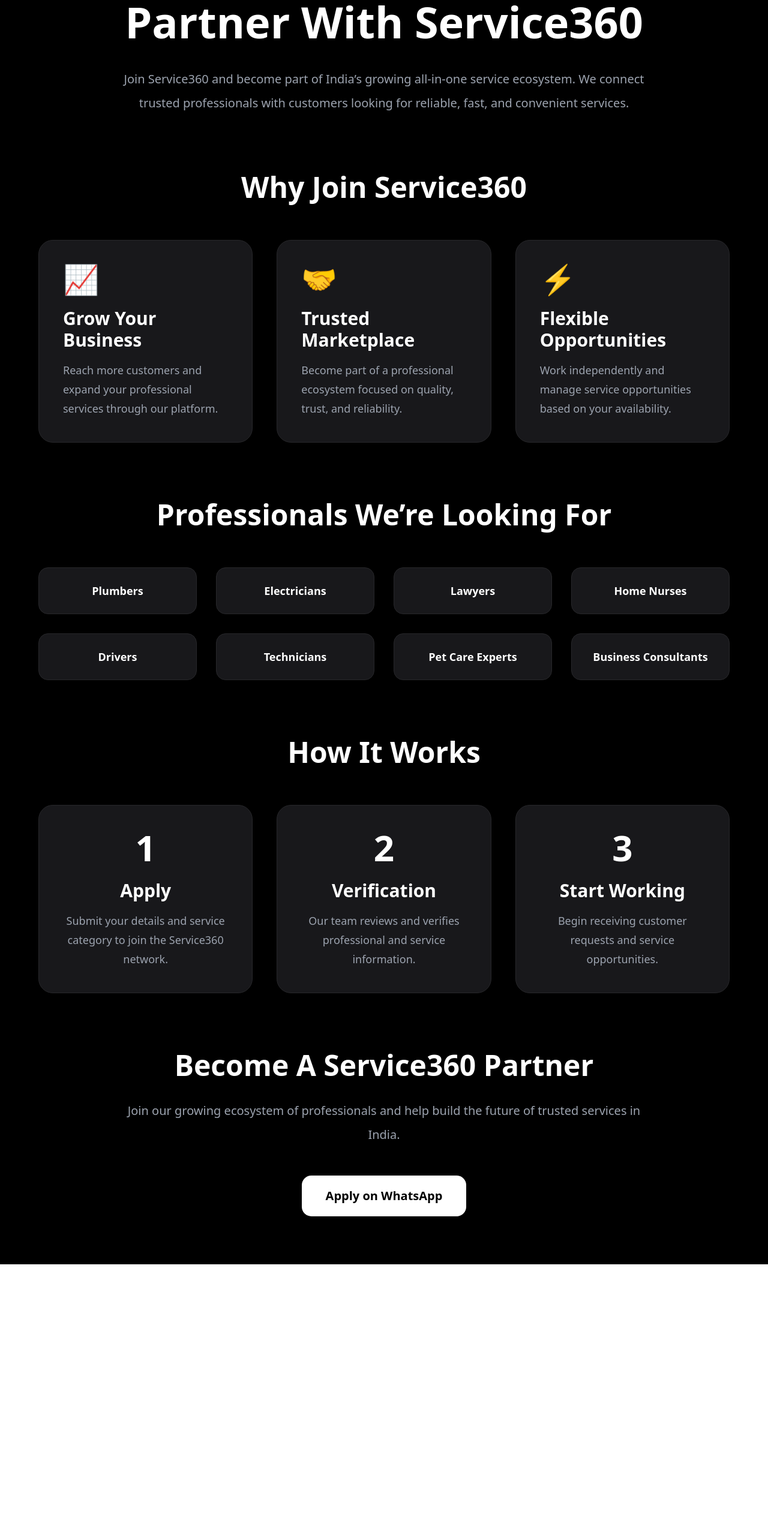
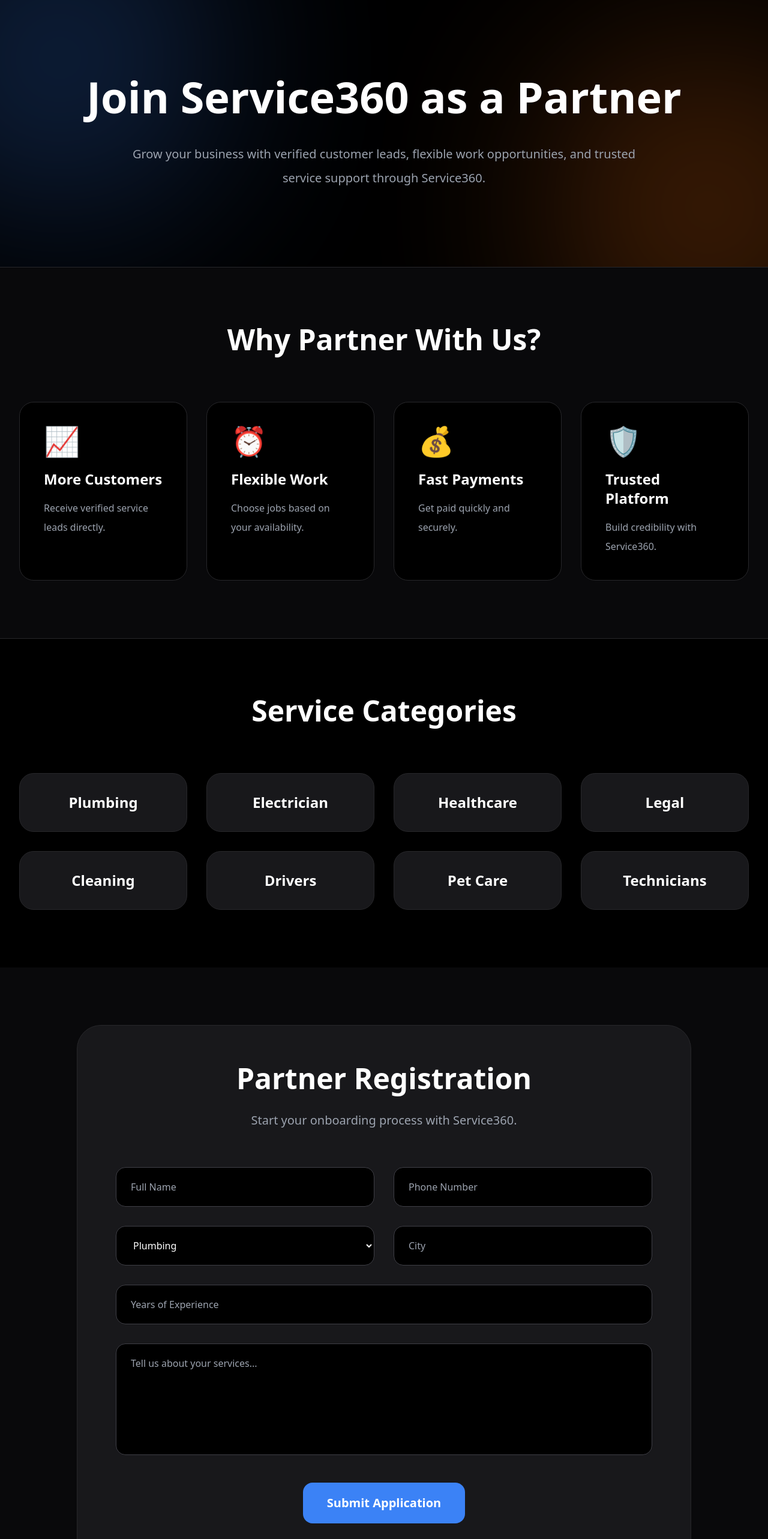
Before and after one commit to service-360/service360-website, a Next.js app: page /partner-with-us in a window 1280 px wide. Shown: the part 80-2646 px from the top of the page at 60% size. Before the commit the page ends 2188 px from the top, so only its background shows below. Built offline with nearby package versions, Linux system fonts and the light colour scheme.

Commit message:
Upgrade partner onboarding page

```diff
--- a/app/partner-with-us/page.js
+++ b/app/partner-with-us/page.js
@@ -1,83 +1,166 @@
-export default function PartnerWithUsPage() {
+"use client"
+
+import { useState } from "react"
+import Navbar from "../components/Navbar"
+import Footer from "../components/Footer"
+
+export default function PartnersPage() {
+
+  const [name, setName] = useState("")
+  const [phone, setPhone] = useState("")
+  const [category, setCategory] = useState("Plumbing")
+  const [city, setCity] = useState("")
+  const [experience, setExperience] = useState("")
+  const [message, setMessage] = useState("")
+
+  const [success, setSuccess] = useState("")
+  const [error, setError] = useState("")
+
+  const handleSubmit = () => {
+
+    if (
+      !name ||
+      !phone ||
+      !category ||
+      !city ||
+      !experience ||
+      !message
+    ) {
+      setError("Please fill all required fields.")
+      setSuccess("")
+      return
+    }
+
+    if (phone.length < 10) {
+      setError("Please enter a valid phone number.")
+      setSuccess("")
+      return
+    }
+
+    setError("")
+    setSuccess("Redirecting to WhatsApp...")
+
+    const whatsappMessage = `
+Hello Service360,
+
+New Partner Registration
+
+Full Name: ${name}
+
+Phone Number: ${phone}
+
+Service Category: ${category}
+
+City: ${city}
+
+Experience: ${experience}
+
+Details:
+${message}
+    `
+
+    const encodedMessage = encodeURIComponent(whatsappMessage)
+
+    window.open(
+      `https://wa.me/916369051521?text=${encodedMessage}`,
+      "_blank"
+    )
+  }
 
   return (
-    <main className="bg-black text-white min-h-screen px-6 py-20">
+    <main className="bg-black text-white min-h-screen">
 
-      <div className="max-w-6xl mx-auto">
+      <Navbar />
 
-        {/* Hero Section */}
-        <section className="text-center mb-24">
+      {/* Hero */}
+      <section className="relative overflow-hidden py-32 px-8">
 
-          <h1 className="text-5xl md:text-7xl font-bold mb-10">
-            Partner With Service360
+        <div className="absolute inset-0 overflow-hidden">
+
+          <div className="absolute top-[-150px] left-[-150px] w-[500px] h-[500px] bg-blue-500 opacity-30 blur-[140px] rounded-full"></div>
+
+          <div className="absolute bottom-[-150px] right-[-150px] w-[500px] h-[500px] bg-orange-500 opacity-30 blur-[140px] rounded-full"></div>
+
+        </div>
+
+        <div className="relative z-20 max-w-7xl mx-auto text-center">
+
+          <h1 className="text-5xl md:text-7xl font-bold leading-tight mb-10">
+
+            Join Service360 as a Partner
+
           </h1>
 
           <p className="text-gray-400 text-xl leading-10 max-w-4xl mx-auto">
-            Join Service360 and become part of India’s growing
-            all-in-one service ecosystem. We connect trusted
-            professionals with customers looking for reliable,
-            fast, and convenient services.
-          </p>
 
-        </section>
+            Grow your business with verified customer leads,
+            flexible work opportunities, and trusted service support
+            through Service360.
 
-        {/* Benefits Section */}
-        <section className="mb-24">
-
-          <h2 className="text-5xl font-bold text-center mb-16">
-            Why Join Service360
-          </h2>
-
-          <div className="grid md:grid-cols-3 gap-10">
-
-            <div className="bg-zinc-900 border border-zinc-800 rounded-3xl p-10">
-
-              <div className="text-5xl mb-6">
-                📈
-              </div>
-
-              <h3 className="text-3xl font-bold mb-4">
-                Grow Your Business
-              </h3>
-
-              <p className="text-gray-400 text-lg leading-8">
-                Reach more customers and expand your
-                professional services through our platform.
           </p>
 
         </div>
 
-            <div className="bg-zinc-900 border border-zinc-800 rounded-3xl p-10">
+      </section>
+
+      {/* Benefits */}
+      <section className="px-8 py-24 border-y border-zinc-800 bg-zinc-950">
+
+        <div className="max-w-7xl mx-auto">
+
+          <h2 className="text-5xl font-bold text-center mb-20">
+            Why Partner With Us?
+          </h2>
+
+          <div className="grid md:grid-cols-4 gap-8">
+
+            {[
+              {
+                icon: "📈",
+                title: "More Customers",
+                desc: "Receive verified service leads directly."
+              },
+
+              {
+                icon: "⏰",
+                title: "Flexible Work",
+                desc: "Choose jobs based on your availability."
+              },
+
+              {
+                icon: "💰",
+                title: "Fast Payments",
+                desc: "Get paid quickly and securely."
+              },
+
+              {
+                icon: "🛡️",
+                title: "Trusted Platform",
+                desc: "Build credibility with Service360."
+              }
+
+            ].map((item) => (
+
+              <div
+                key={item.title}
+                className="bg-black border border-zinc-800 rounded-3xl p-10 hover:border-blue-500 transition"
+              >
 
                 <div className="text-5xl mb-6">
-                🤝
+                  {item.icon}
                 </div>
 
-              <h3 className="text-3xl font-bold mb-4">
-                Trusted Marketplace
+                <h3 className="text-2xl font-bold mb-4">
+                  {item.title}
                 </h3>
 
-              <p className="text-gray-400 text-lg leading-8">
-                Become part of a professional ecosystem
-                focused on quality, trust, and reliability.
+                <p className="text-gray-400 leading-8">
+                  {item.desc}
                 </p>
 
               </div>
 
-            <div className="bg-zinc-900 border border-zinc-800 rounded-3xl p-10">
-
-              <div className="text-5xl mb-6">
-                ⚡
-              </div>
-
-              <h3 className="text-3xl font-bold mb-4">
-                Flexible Opportunities
-              </h3>
-
-              <p className="text-gray-400 text-lg leading-8">
-                Work independently and manage service
-                opportunities based on your availability.
-              </p>
+            ))}
 
           </div>
 
@@ -86,33 +169,35 @@ export default function PartnerWithUsPage() {
       </section>
 
       {/* Categories */}
-        <section className="mb-24">
+      <section className="px-8 py-24">
 
-          <h2 className="text-5xl font-bold text-center mb-16">
-            Professionals We’re Looking For
+        <div className="max-w-7xl mx-auto">
+
+          <h2 className="text-5xl font-bold text-center mb-20">
+            Service Categories
           </h2>
 
           <div className="grid md:grid-cols-4 gap-8">
 
             {[
-              "Plumbers",
-              "Electricians",
-              "Lawyers",
-              "Home Nurses",
+              "Plumbing",
+              "Electrician",
+              "Healthcare",
+              "Legal",
+              "Cleaning",
               "Drivers",
-              "Technicians",
-              "Pet Care Experts",
-              "Business Consultants"
-            ].map((category) => (
+              "Pet Care",
+              "Technicians"
+            ].map((categoryItem) => (
 
               <div
-                key={category}
-                className="bg-zinc-900 border border-zinc-800 rounded-2xl p-6 text-center hover:border-white transition"
+                key={categoryItem}
+                className="bg-zinc-900 border border-zinc-800 rounded-3xl p-8 text-center hover:border-blue-500 transition"
               >
 
-                <p className="text-lg font-semibold">
-                  {category}
-                </p>
+                <h3 className="text-2xl font-bold">
+                  {categoryItem}
+                </h3>
 
               </div>
 
@@ -120,65 +205,119 @@ export default function PartnerWithUsPage() {
 
           </div>
 
+        </div>
+
       </section>
 
-        {/* Partner Process */}
-        <section className="mb-24">
+      {/* Registration Form */}
+      <section className="px-8 py-24 bg-zinc-950">
 
-          <h2 className="text-5xl font-bold text-center mb-16">
-            How It Works
+        <div className="max-w-5xl mx-auto bg-zinc-900 border border-zinc-800 rounded-[40px] p-10 md:p-16">
+
+          <div className="text-center mb-16">
+
+            <h2 className="text-5xl font-bold mb-8">
+              Partner Registration
             </h2>
 
-          <div className="grid md:grid-cols-3 gap-10">
-
-            <div className="bg-zinc-900 border border-zinc-800 rounded-3xl p-10 text-center">
-
-              <div className="text-6xl font-bold mb-6">
-                1
-              </div>
-
-              <h3 className="text-3xl font-bold mb-4">
-                Apply
-              </h3>
-
-              <p className="text-gray-400 text-lg leading-8">
-                Submit your details and service category
-                to join the Service360 network.
+            <p className="text-gray-400 text-xl">
+              Start your onboarding process with Service360.
             </p>
 
           </div>
 
-            <div className="bg-zinc-900 border border-zinc-800 rounded-3xl p-10 text-center">
+          <div className="grid md:grid-cols-2 gap-8">
 
-              <div className="text-6xl font-bold mb-6">
-                2
-              </div>
+            <input
+              type="text"
+              placeholder="Full Name"
+              value={name}
+              onChange={(e) => setName(e.target.value)}
+              className="bg-black border border-zinc-700 rounded-2xl px-6 py-5"
+            />
 
-              <h3 className="text-3xl font-bold mb-4">
-                Verification
-              </h3>
-
-              <p className="text-gray-400 text-lg leading-8">
-                Our team reviews and verifies
-                professional and service information.
-              </p>
+            <input
+              type="tel"
+              placeholder="Phone Number"
+              value={phone}
+              onChange={(e) => setPhone(e.target.value)}
+              className="bg-black border border-zinc-700 rounded-2xl px-6 py-5"
+            />
 
           </div>
 
-            <div className="bg-zinc-900 border border-zinc-800 rounded-3xl p-10 text-center">
+          <div className="grid md:grid-cols-2 gap-8 mt-8">
 
-              <div className="text-6xl font-bold mb-6">
-                3
+            <select
+              value={category}
+              onChange={(e) => setCategory(e.target.value)}
+              className="bg-black border border-zinc-700 rounded-2xl px-6 py-5"
+            >
+
+              <option>Plumbing</option>
+              <option>Electrician</option>
+              <option>Healthcare</option>
+              <option>Legal</option>
+              <option>Cleaning</option>
+              <option>Drivers</option>
+              <option>Pet Care</option>
+
+            </select>
+
+            <input
+              type="text"
+              placeholder="City"
+              value={city}
+              onChange={(e) => setCity(e.target.value)}
+              className="bg-black border border-zinc-700 rounded-2xl px-6 py-5"
+            />
+
           </div>
 
-              <h3 className="text-3xl font-bold mb-4">
-                Start Working
-              </h3>
+          <div className="mt-8">
 
-              <p className="text-gray-400 text-lg leading-8">
-                Begin receiving customer requests
-                and service opportunities.
-              </p>
+            <input
+              type="text"
+              placeholder="Years of Experience"
+              value={experience}
+              onChange={(e) => setExperience(e.target.value)}
+              className="w-full bg-black border border-zinc-700 rounded-2xl px-6 py-5"
+            />
+
+          </div>
+
+          <div className="mt-8">
+
+            <textarea
+              rows="6"
+              placeholder="Tell us about your services..."
+              value={message}
+              onChange={(e) => setMessage(e.target.value)}
+              className="w-full bg-black border border-zinc-700 rounded-2xl px-6 py-5 resize-none"
+            ></textarea>
+
+          </div>
+
+          {error && (
+            <div className="mt-6 text-red-400">
+              {error}
+            </div>
+          )}
+
+          {success && (
+            <div className="mt-6 text-green-400">
+              {success}
+            </div>
+          )}
+
+          <div className="mt-10 text-center">
+
+            <button
+              onClick={handleSubmit}
+              className="bg-blue-500 hover:bg-blue-600 px-10 py-5 rounded-2xl text-xl font-semibold transition"
+            >
+              Submit Application
+            </button>
 
           </div>
 
@@ -186,29 +325,7 @@ export default function PartnerWithUsPage() {
 
       </section>
 
-        {/* CTA Section */}
-        <section className="text-center">
-
-          <h2 className="text-5xl font-bold mb-8">
-            Become A Service360 Partner
-          </h2>
-
-          <p className="text-gray-400 text-xl leading-10 max-w-4xl mx-auto mb-12">
-            Join our growing ecosystem of professionals
-            and help build the future of trusted services in India.
-          </p>
-
-          <a
-            href="https://wa.me/916369051521"
-            target="_blank"
-            className="inline-block bg-white text-black px-10 py-5 rounded-2xl text-xl font-semibold hover:bg-gray-300 transition"
-          >
-            Apply on WhatsApp
-          </a>
-
-        </section>
-
-      </div>
+      <Footer />
 
     </main>
   )
```
Lines whose indentation alone changed are shown as unchanged.
